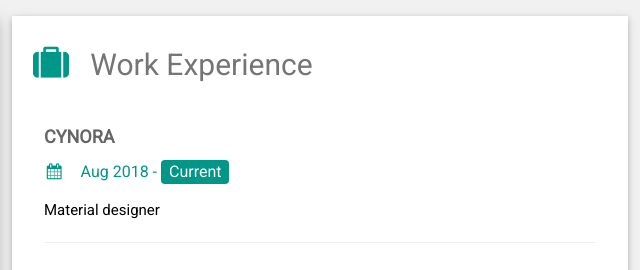
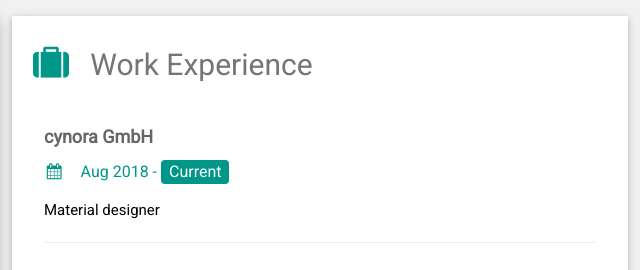
Before and after one commit to MikeWangCareer/MikeWangCareer.github.io, a plain HTML site: page index.html in a window 1280 px wide. Shown: the top 270 px of the page, 636-1276 px from the left. Drawn offline with nearby package versions, Linux system fonts and the light colour scheme.

Commit message:
Update index.html

```diff
--- a/index.html
+++ b/index.html
@@ -72,7 +72,7 @@ html,body,h1,h2,h3,h4,h5,h6 {font-family: "Roboto", sans-serif}
       <div class="w3-container w3-card w3-white w3-margin-bottom">
         <h2 class="w3-text-grey w3-padding-16"><i class="fa fa-suitcase fa-fw w3-margin-right w3-xxlarge w3-text-teal"></i>Work Experience</h2>
         <div class="w3-container">
-          <h5 class="w3-opacity"><b>CYNORA</b></h5>
+          <h5 class="w3-opacity"><b>cynora GmbH</b></h5>
           <h6 class="w3-text-teal"><i class="fa fa-calendar fa-fw w3-margin-right"></i>Aug 2018 - <span class="w3-tag w3-teal w3-round">Current</span></h6>
           <p>Material designer</p>
           <hr>
```
